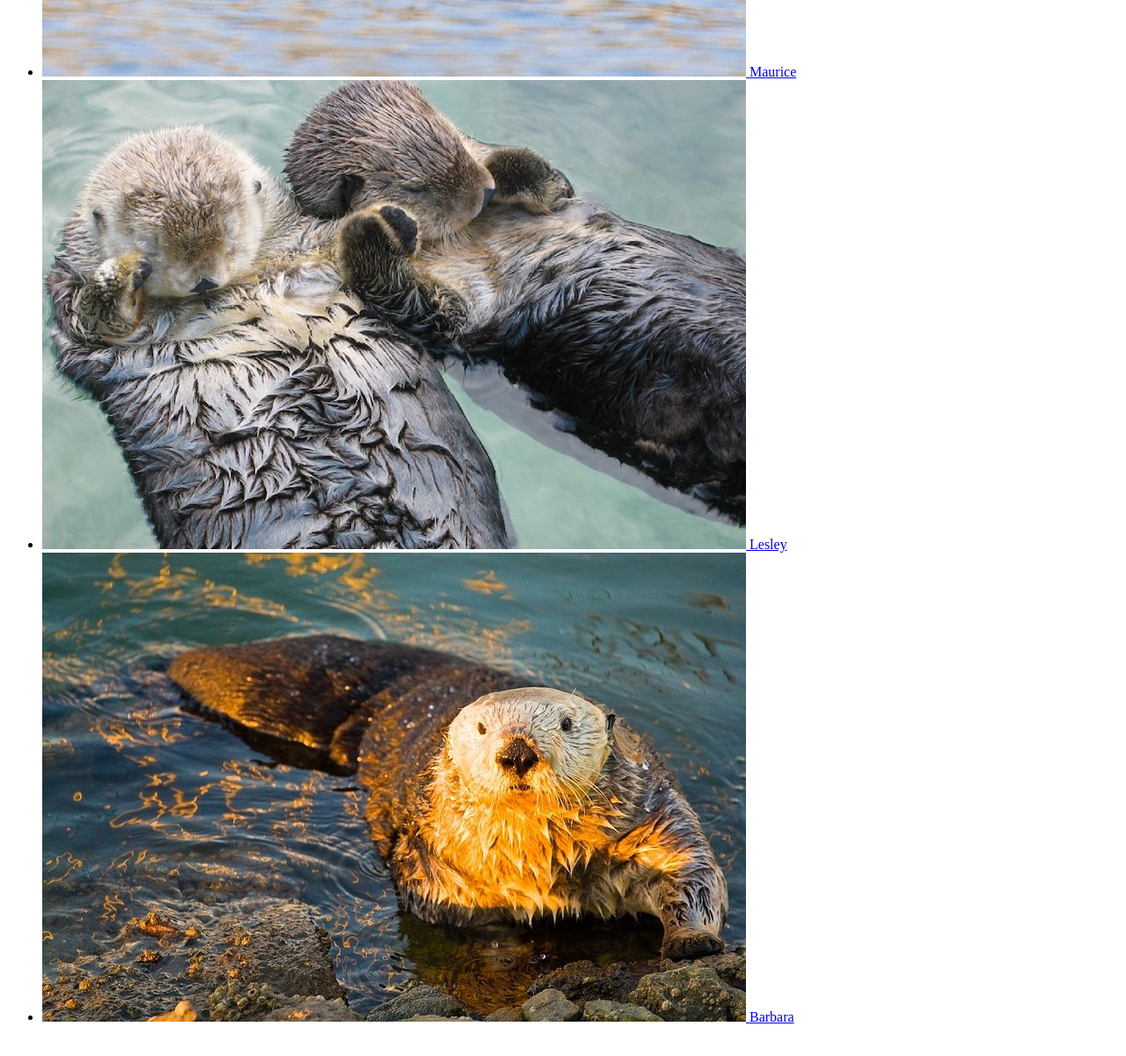
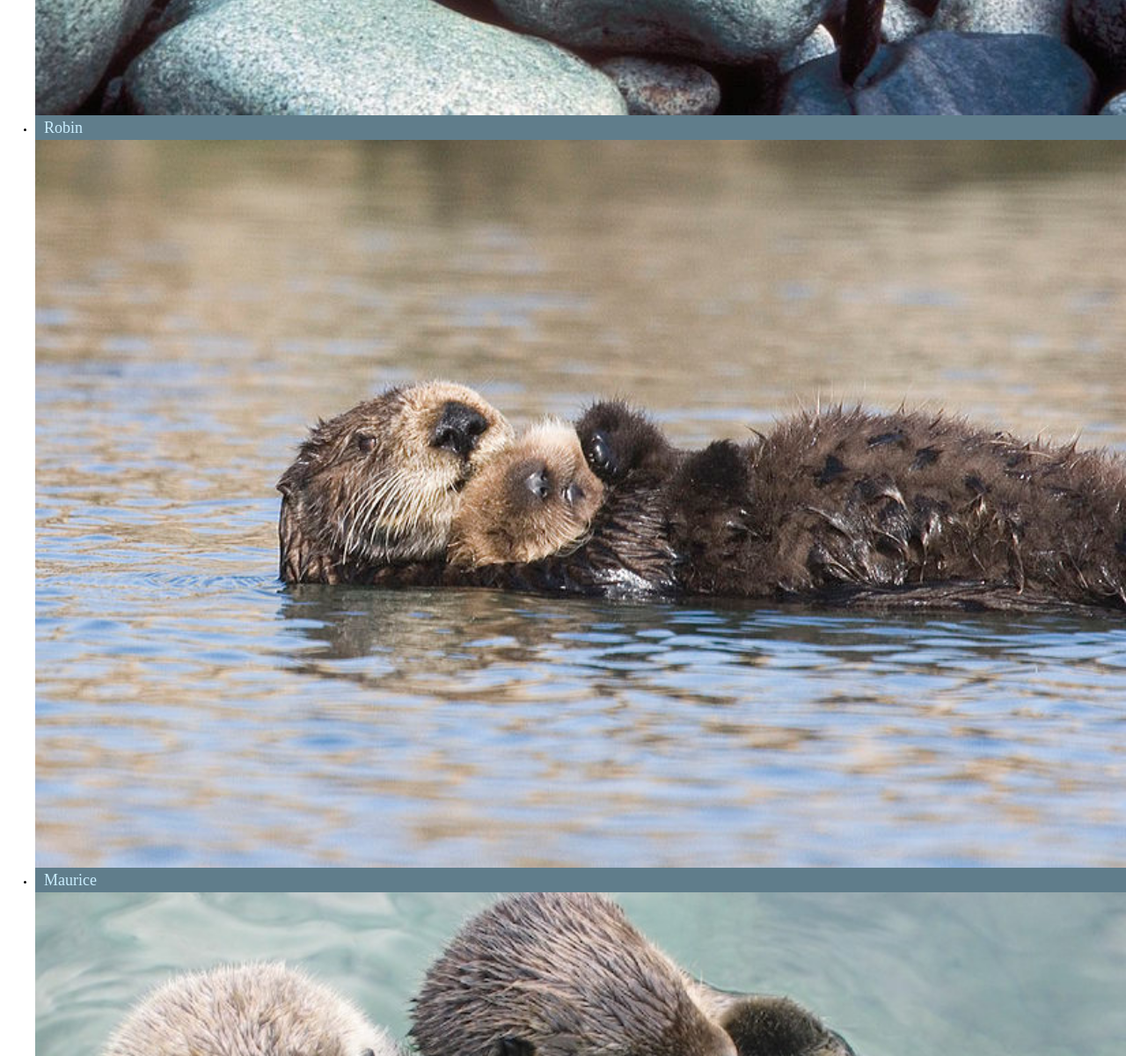
Before and after one commit to chrisyu-chn/AFrontEndWebDevTour, a plain HTML site: page front-end-dev-book/ottergram/index.html in a window 1280 px wide. Shown: the part 1600-2800 px from the top of the page at 88% size. Drawn offline with nearby package versions, Linux system fonts and the light colour scheme.

Commit message:
Update ottergramottergram

```diff
--- a/front-end-dev-book/ottergram/index.html
+++ b/front-end-dev-book/ottergram/index.html
@@ -4,42 +4,43 @@
 <head>
     <meta charset="utf-8">
     <title>ottergram</title>
+    <link rel="stylesheet" href="https://cdnjs.cloudflare.com/ajax/libs/normalize/7.0.0/normalize.min.css">
     <link rel="stylesheet" href="/stylesheets/styles.css">
 </head>
 
 <body>
     <header>
-        <h1>ottergram</h1>
+        <h1 class="logo-text">ottergram</h1>
     </header>
-    <ul>
-        <li>
+    <ul class="thumbnail-list">
+        <li class="thumbnail-item">
             <a href="#">
-                <img src="img/otter1.jpg" alt="Barry the otter">
-                <span>Barry</span>
+                <img class="thumbnail-image" src="img/otter1.jpg" alt="Barry the otter">
+                <span class="thumbnail-title">Barry</span>
             </a>
         </li>
-        <li>
+        <li class="thumbnail-item">
             <a href="#">
-                <img src="img/otter2.jpg" alt="Robin the Otter">
-                <span>Robin</span>
+                <img class="thumbnail-image" src="img/otter2.jpg" alt="Robin the Otter">
+                <span class="thumbnail-title">Robin</span>
             </a>
         </li>
-        <li>
+        <li class="thumbnail-item">
             <a href="#">
-                <img src="img/otter3.jpg" alt="Maurice the Otter">
-                <span>Maurice</span>
+                <img class="thumbnail-image" src="img/otter3.jpg" alt="Maurice the Otter">
+                <span class="thumbnail-title">Maurice</span>
             </a>
         </li>
-        <li>
+        <li class="thumbnail-item">
             <a href="#">
-                <img src="img/otter4.jpg" alt="Leslry the Otter">
-                <span>Lesley</span>
+                <img class="thumbnail-image" src="img/otter4.jpg" alt="Leslry the Otter">
+                <span class="thumbnail-title">Lesley</span>
             </a>
         </li>
-        <li>
+        <li class="thumbnail-item">
             <a href="#">
-                <img src="img/otter5.jpg" alt="Barbara the Otter">
-                <span>Barbara</span>
+                <img class="thumbnail-image" src="img/otter5.jpg" alt="Barbara the Otter">
+                <span class="thumbnail-title">Barbara</span>
             </a>
         </li>
     </ul>
--- a/front-end-dev-book/ottergram/stylesheets/styles.css
+++ b/front-end-dev-book/ottergram/stylesheets/styles.css
@@ -0,0 +1,23 @@
+body {
+  font-size: 10px;
+}
+
+a {
+  text-decoration: none;
+}
+
+.thumbnail-image {
+  display: block;
+  width: 100%;
+}
+
+.thumbnail-title {
+  display: block;
+  margin: 0;
+  padding: 4px 10px;
+
+  background: rgb(96, 125, 139);
+  color: rgb(202, 238, 255);
+
+  font-size: 18px;
+}
```
Also changed, not shown: README.md, front-end-dev-book/ottergram/favicon.ico (added).
